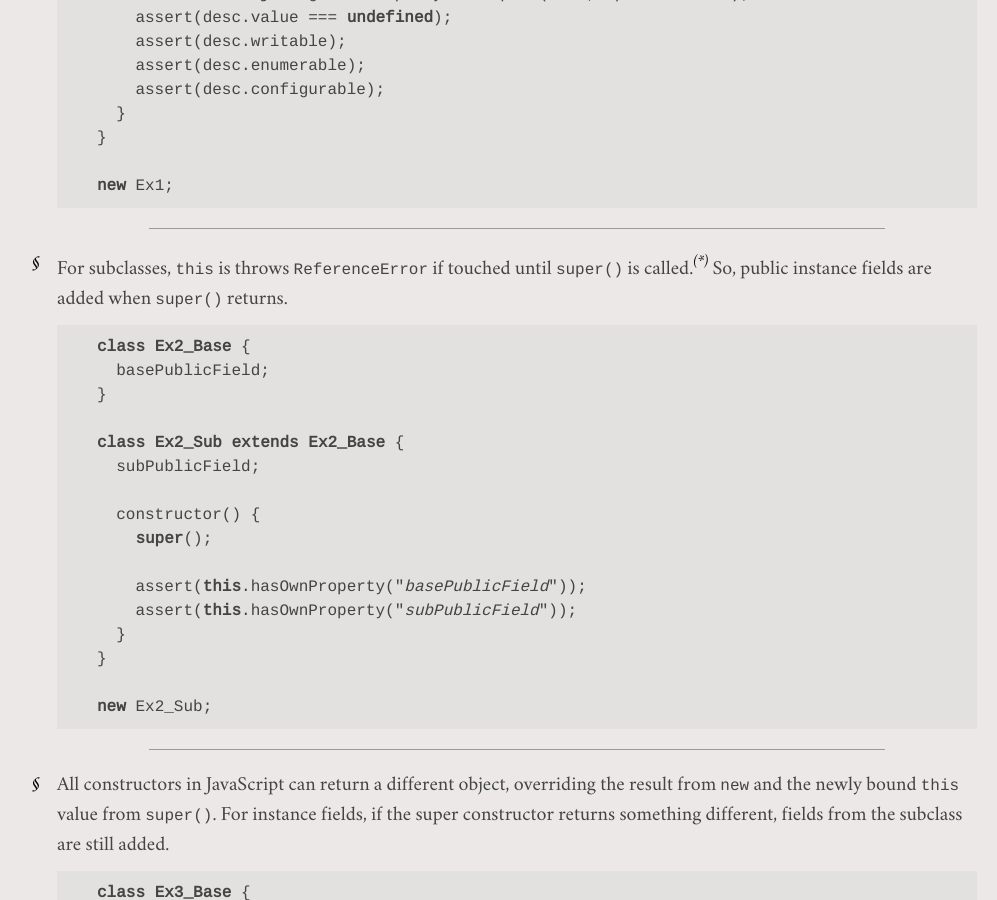
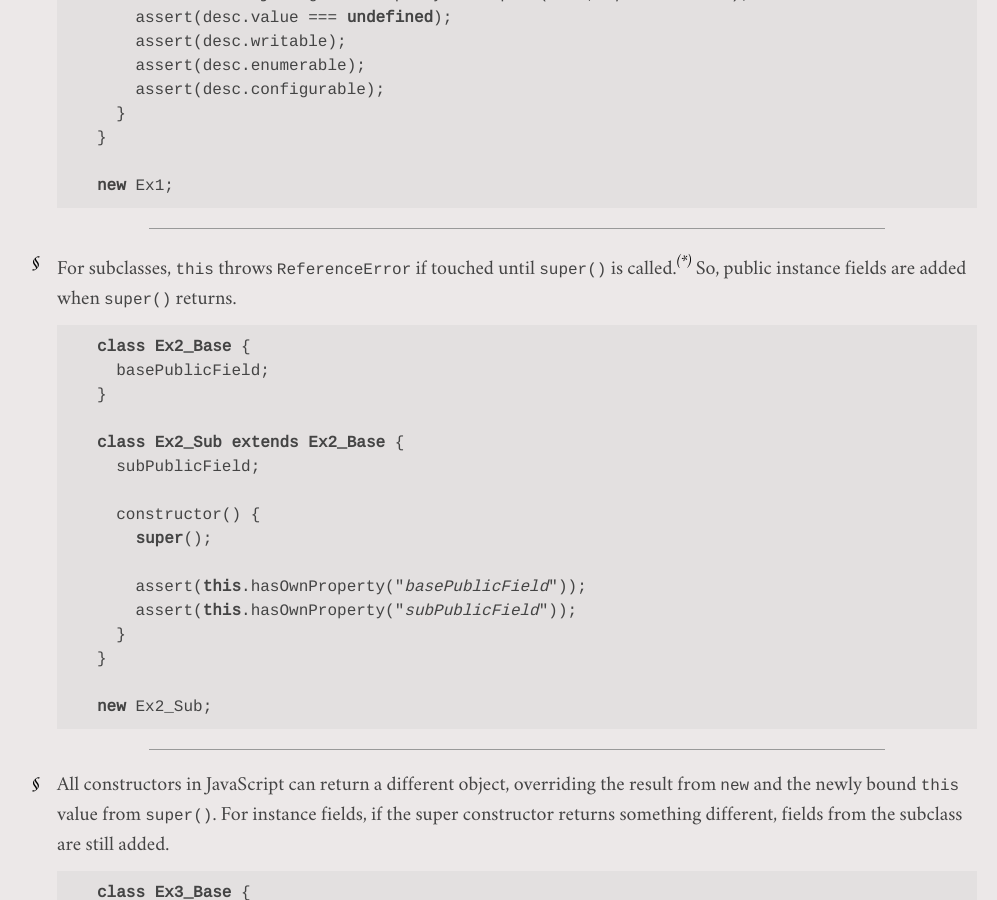
Before and after one commit to syg/personal-site, a Jekyll site: the page built from _posts/2018-04-30-the-semantics-of-all-class-elements.md, in a window 1280 px wide and 900 px high, scrolled down 2186 px. Shown: the whole window, without its empty margins (123-1120 px from the left). Built offline with Jekyll 4.4.1, drawn with Linux system fonts in a browser that asks for light colours; some of the changed text lies outside the part shown.

Commit message:
Clean up TDZ language.

```diff
--- a/_posts/2018-04-30-the-semantics-of-all-class-elements.md
+++ b/_posts/2018-04-30-the-semantics-of-all-class-elements.md
@@ -77,7 +77,7 @@ new Ex1;
 * * *
 
 <a class="permanchor"></a>
-For subclasses, `this` is throws `ReferenceError` if touched until `super()` is called.<sup><a href="#tdz" id="tdz-use">(*)</a></sup> So, public instance fields are added when `super()` returns.
+For subclasses, `this` throws `ReferenceError` if touched until `super()` is called.<sup><a href="#tdz" id="tdz-use">(*)</a></sup> So, public instance fields are added when `super()` returns.
 
 {% highlight js %}
 class Ex2_Base {
```
Also changed, not shown: other parts of _posts/2018-04-30-the-semantics-of-all-class-elements.md (+1 -1 lines).
